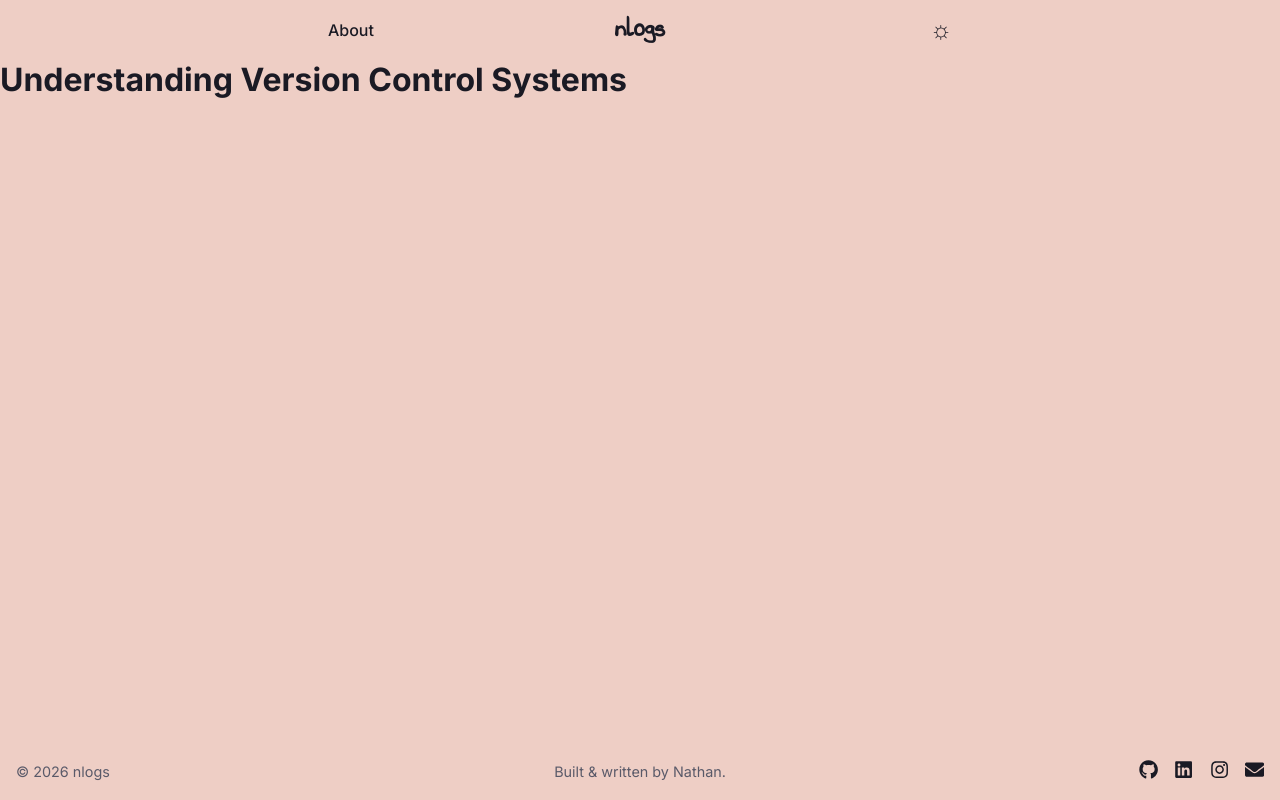
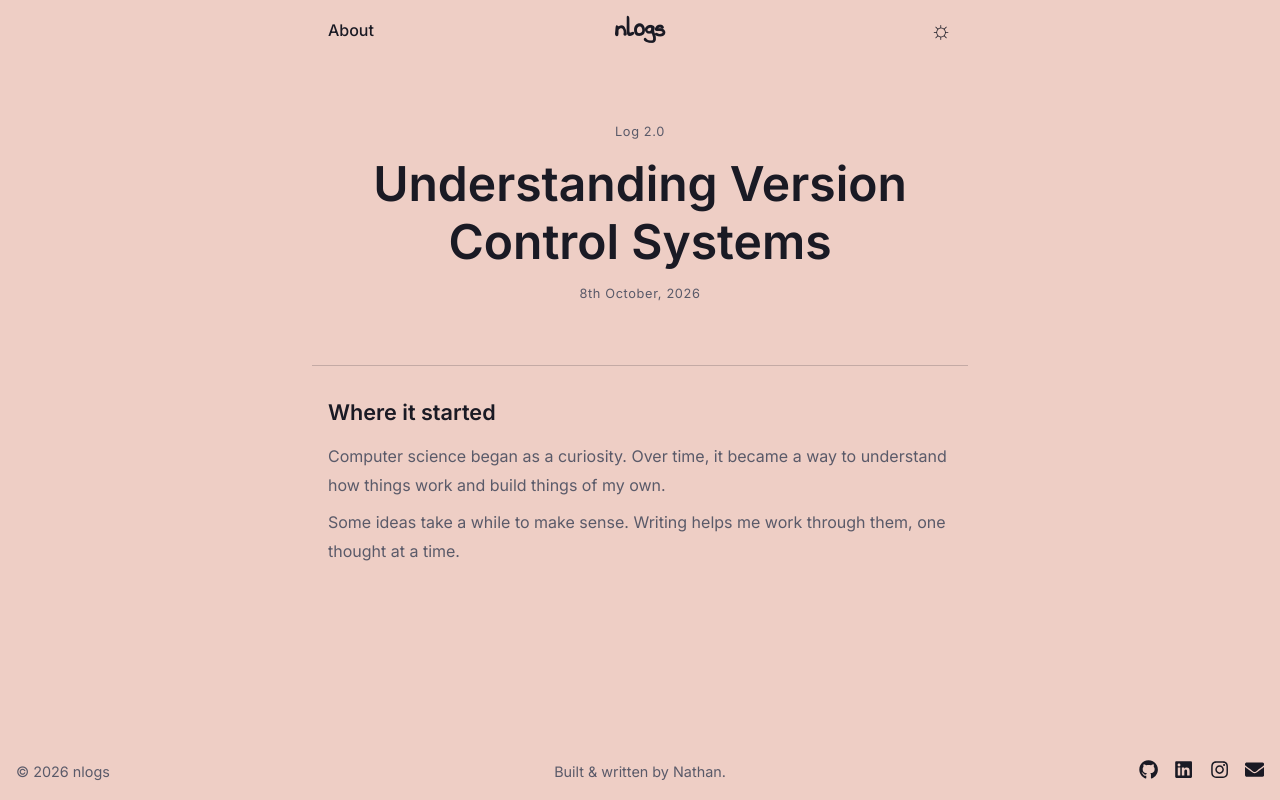
Before and after one commit to Nathanthe1dev/nlogs, a Next.js app: page /posts/understanding-vcs in a window 1280 px wide. Built offline with nearby package versions, Linux system fonts and the light colour scheme.

Commit message:
designed individual blog article pages

```diff
--- a/app/globals.css
+++ b/app/globals.css
@@ -64,7 +64,7 @@ a {
 header.container {
   width: 100%;
 }
-header {
+header.container {
   position: relative;
   display: flex;
   flex-direction: row;
@@ -344,3 +344,47 @@ header nav a:hover::after {
     padding-top: var(--space-sm);
   }
 }
+
+.post-header {
+  width: 100%;
+  max-width: 65ch;
+  margin: var(--space-xl) auto var(--space-lg);
+  padding: 0 var(--space-md) var(--space-lg);
+  text-align: center;
+}
+
+.post-header p {
+  color: var(--muted);
+  font-size: 0.8rem;
+  letter-spacing: 0.05em;
+}
+
+.post-header h1 {
+  font-size: clamp(2rem, 5vw, 3rem);
+  font-weight: 600;
+  line-height: 1.2;
+  margin: var(--space-md) 0;
+}
+
+.post-body {
+  width: 100%;
+  max-width: 65ch;
+  margin: 0 auto;
+  padding: var(--space-lg) var(--space-md);
+  border-top: 1px solid rgba(26, 26, 36, 0.2);
+  line-height: 1.8;
+}
+
+.post-body h2 {
+  font-size: 1.35rem;
+  font-weight: 600;
+  line-height: 1.3;
+  margin-bottom: var(--space-md);
+}
+
+.post-body p {
+  color: var(--muted);
+  font-size: 1rem;
+  line-height: 1.8;
+  margin-bottom: var(--space-sm);
+}
--- a/app/posts/[slug]/page.tsx
+++ b/app/posts/[slug]/page.tsx
@@ -13,8 +13,24 @@ export default async function PostPage({
   notFound();
 }
   return (
-    <main>
+  <main>
+    <header className="post-header">
+      <p>{post.number}</p>
       <h1>{post.title}</h1>
-    </main>
-  );
+      <p>{post.date}</p>
+    </header>
+
+    <article className="post-body">
+      <h2>Where it started</h2>
+      <p>
+        Computer science began as a curiosity. Over time, it became a way
+        to understand how things work and build things of my own.
+      </p>
+      <p>
+        Some ideas take a while to make sense. Writing helps me work through
+        them, one thought at a time.
+      </p>
+    </article>
+  </main>
+);
 }
```
